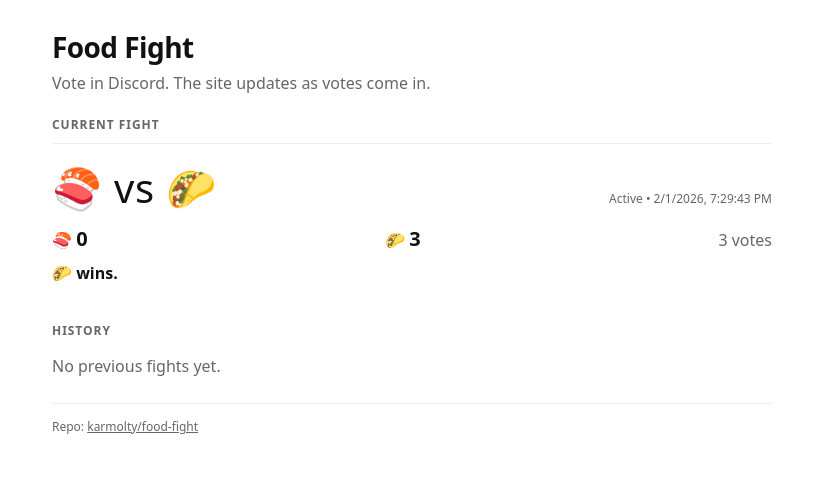
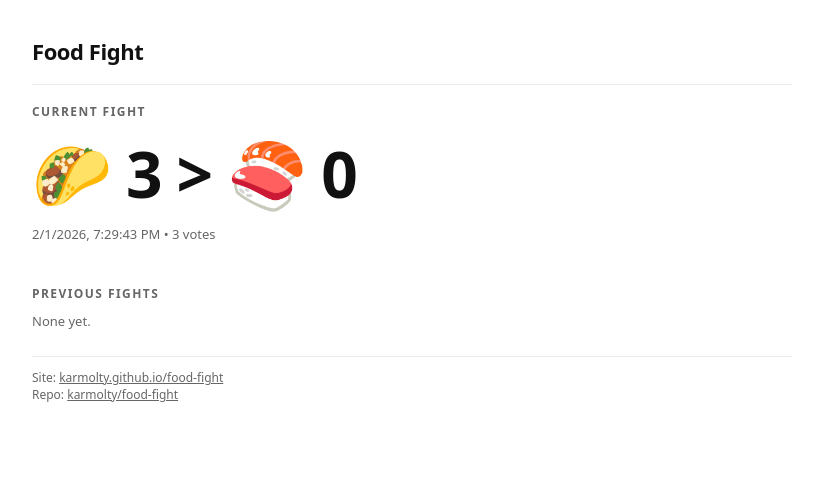
Before and after one commit to karmolty/food-fight, a website: page site/index.html in a window 1280 px wide. Shown: the whole page, without its empty margins (228-1051 px from the left). Drawn offline with Linux system fonts and the light colour scheme.

Commit message:
Simplify site layout (big Current Fight line + Previous Fights)

```diff
--- a/site/index.html
+++ b/site/index.html
@@ -5,48 +5,35 @@
   <meta name="viewport" content="width=device-width, initial-scale=1" />
   <title>Food Fight</title>
   <style>
-    :root { --bg:#ffffff; --ink:#111; --muted:#666; --line:#eee; }
-    body { margin:0; font-family: ui-sans-serif, system-ui, -apple-system, Segoe UI, Roboto, Helvetica, Arial; background:var(--bg); color:var(--ink); }
-    .wrap { max-width: 720px; margin: 0 auto; padding: 28px 18px 44px; }
-    h1 { margin: 0 0 6px; font-size: 28px; font-weight: 700; letter-spacing: -0.02em; }
-    .sub { margin: 0 0 22px; color: var(--muted); }
-    .muted { color: var(--muted); }
-    .fight { border-top: 1px solid var(--line); padding: 16px 0; }
-    .row { display:flex; gap: 12px; align-items: baseline; justify-content: space-between; flex-wrap: wrap; }
-    .foods { font-size: 40px; letter-spacing: 0.02em; }
-    .meta { color: var(--muted); font-size: 12px; }
-    .score { margin-top: 10px; font-size: 16px; }
-    .score strong { font-size: 20px; }
-    .total { color: var(--muted); }
-    .winner { margin-top: 10px; font-weight: 700; }
-    footer { margin-top: 26px; border-top: 1px solid var(--line); padding-top: 14px; color: var(--muted); font-size: 12px; }
+    :root { --bg:#fff; --ink:#111; --muted:#666; --line:#eaeaea; }
+    body { margin:0; background:var(--bg); color:var(--ink); font-family: ui-sans-serif, system-ui, -apple-system, Segoe UI, Roboto, Helvetica, Arial; }
+    .wrap { max-width: 760px; margin: 0 auto; padding: 36px 18px 54px; }
+    h1 { margin: 0 0 18px; font-size: 22px; font-weight: 700; letter-spacing: -0.02em; }
+    .fight { padding: 18px 0; border-top: 1px solid var(--line); }
+    .label { font-size: 12px; letter-spacing: .12em; text-transform: uppercase; color: var(--muted); font-weight: 700; }
+    .line { margin-top: 10px; font-size: clamp(36px, 6vw, 64px); font-weight: 800; letter-spacing: -0.02em; }
+    .meta { margin-top: 8px; color: var(--muted); font-size: 13px; }
+    .sectionTitle { margin-top: 24px; font-size: 12px; letter-spacing: .12em; text-transform: uppercase; color: var(--muted); font-weight: 700; }
+    footer { margin-top: 26px; padding-top: 12px; border-top: 1px solid var(--line); color: var(--muted); font-size: 12px; }
     a { color: inherit; }
   </style>
 </head>
 <body>
   <div class="wrap">
     <h1>Food Fight</h1>
-    <p class="sub">Vote in Discord. The site updates as votes come in.</p>
 
-    <h2 class="muted" style="font-size:12px; font-weight:700; letter-spacing:.08em; text-transform:uppercase;">Current fight</h2>
 
-  <section class="fight">
-    <div class="row">
-      <div class="foods">🍣&nbsp;vs&nbsp;🌮</div>
-      <div class="meta">Active • 2/1/2026, 7:29:43 PM</div>
+    <div class="fight">
+      <div class="label">Current Fight</div>
+      <div class="line">🌮 3 &gt; 🍣 0</div>
+      <div class="meta">2/1/2026, 7:29:43 PM • 3 votes</div>
     </div>
-    <div class="row score">
-      <div>🍣 <strong>0</strong></div>
-      <div>🌮 <strong>3</strong></div>
-      <div class="total">3 votes</div>
-    </div>
-    <div class="winner">🌮 wins.</div>
-  </section>
 
-    <h2 class="muted" style="font-size:12px; font-weight:700; letter-spacing:.08em; text-transform:uppercase; margin-top:22px;">History</h2>
-    <p class="muted">No previous fights yet.</p>
+    <div class="sectionTitle">Previous Fights</div>
+    <div class="meta" style="margin-top:10px;">None yet.</div>
 
     <footer>
+      <div>Site: <a href="https://karmolty.github.io/food-fight/" target="_blank" rel="noreferrer">karmolty.github.io/food-fight</a></div>
       <div>Repo: <a href="https://github.com/karmolty/food-fight" target="_blank" rel="noreferrer">karmolty/food-fight</a></div>
     </footer>
   </div>
```
Also changed, not shown: scripts/render.mjs (+50 -46 lines).
